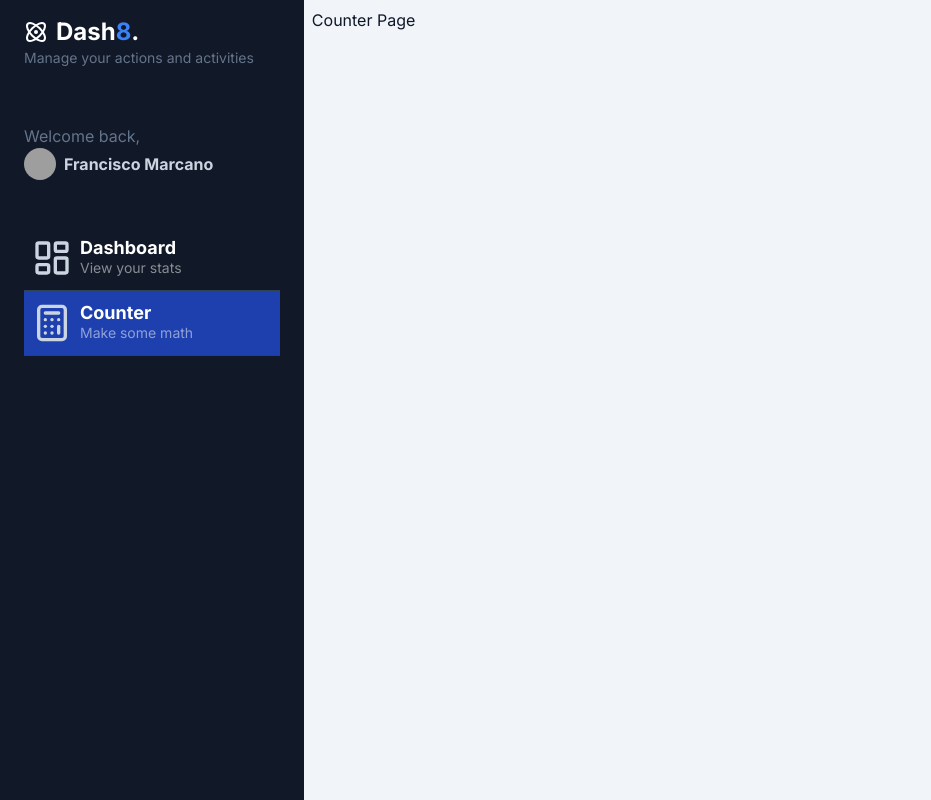
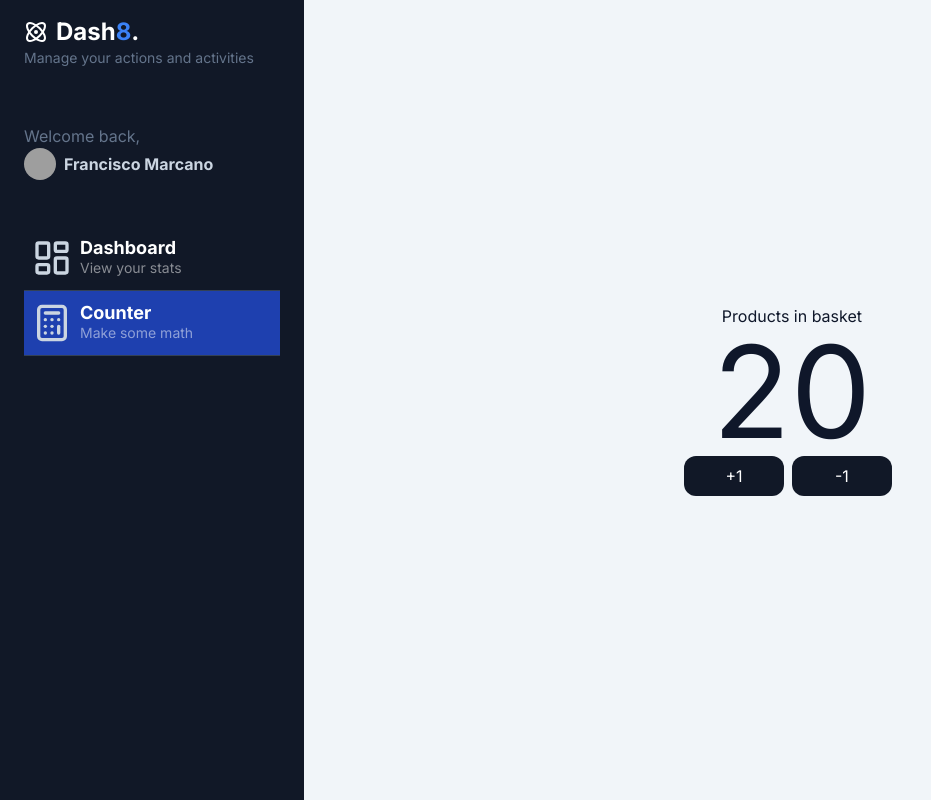
Before and after one commit to medine-tech/nextjs-my-dashboard, a Next.js app: page /dashboard/counter in a window 1280 px wide. Shown: the whole page, without its empty margins (0-931 px from the left). Built offline with nearby package versions, Linux system fonts and the light colour scheme; grey boxes are pictures that could not be loaded.

Commit message:
adding cart counter component

```diff
--- a/src/app/dashboard/counter/page.tsx
+++ b/src/app/dashboard/counter/page.tsx
@@ -1,7 +1,17 @@
+import { Metadata } from "next";
+
+import { CartCounter } from "@/sections/shopping-cart/cart-counter";
+
+export const metadata: Metadata = {
+	title: "Shopping Cart",
+	description: "Shopping Cart",
+};
+
 export default function CounterPage() {
 	return (
-		<div>
-			<h1>Counter Page</h1>
+		<div className={"flex flex-col items-center justify-center w-full h-full"}>
+			<h1>Products in basket</h1>
+			<CartCounter value={20} />
 		</div>
 	);
 }
--- /dev/null
+++ b/src/sections/shopping-cart/cart-counter.tsx
@@ -0,0 +1,36 @@
+"use client";
+
+import { useState } from "react";
+
+interface CartCounterProps {
+	value?: number;
+}
+
+export const CartCounter = ({ value = 0 }: CartCounterProps) => {
+	const [counter, setCounter] = useState(value);
+
+	return (
+		<>
+			<span className={"text-9xl"}>{counter}</span>
+
+			<div className={"flex"}>
+				<button
+					className={
+						"flex items-center justify-center p-2 rounded-xl bg-gray-900 text-white hover:bg-gray-600 transition-all w-[100px] mr-2"
+					}
+					onClick={() => setCounter(counter + 1)}
+				>
+					+1
+				</button>
+				<button
+					className={
+						"flex items-center justify-center p-2 rounded-xl bg-gray-900 text-white hover:bg-gray-600 transition-all w-[100px] mr-2"
+					}
+					onClick={() => setCounter(counter - 1)}
+				>
+					-1
+				</button>
+			</div>
+		</>
+	);
+};
```
